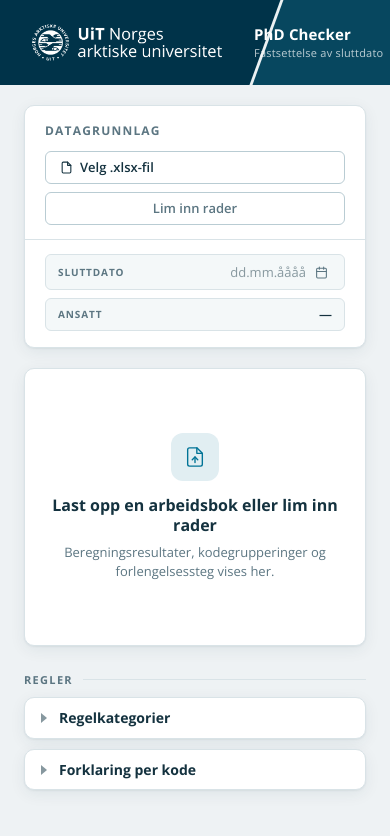
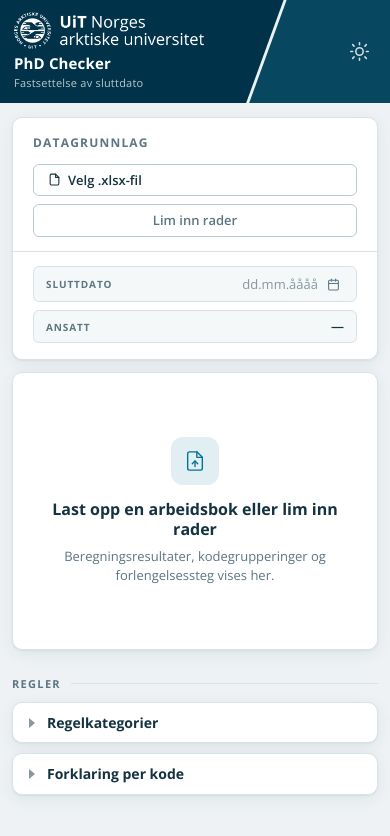
Before and after one commit to UiT-ITA/NySluttdato, a React (Vite) app: page / in a window 390 px wide. Shown: the top 836 px of the page. Built offline with nearby package versions, Linux system fonts and the light colour scheme.

Commit message:
feat: enhance layout and responsiveness; add skipped rows display in EmployeeCard

```diff
--- a/src/App.css
+++ b/src/App.css
@@ -6,6 +6,10 @@
   display: flex;
   flex-direction: column;
   min-height: 100vh;
+  /* Golvet for sidebredden. Smalere vindu enn dette → hele siden får en
+     horisontal scrollbar, og alt innhold fyller fortsatt hele sidebredden
+     (topplinje, kort osv. strekker seg til .app sin bredde, ikke viewporten). */
+  min-width: 360px;
 }
 
 /* ═══════════════════════════════════════════
@@ -16,8 +20,9 @@
   position: relative;
   overflow: hidden;
   display: flex;
+  flex-wrap: wrap;
   align-items: center;
-  gap: 12px;
+  gap: 8px 12px;
   padding: 14px 32px;
   background: var(--pc-navy);
   color: var(--pc-hero-text);
@@ -49,6 +54,12 @@
 .topbar > * {
   position: relative;
   z-index: 1;
+}
+
+.topbar-brand {
+  display: flex;
+  align-items: center;
+  gap: 12px;
 }
 
 .topbar-logo {
@@ -85,6 +96,7 @@
 
 .topbar-result {
   text-align: right;
+  margin-left: auto;
 }
 
 .topbar-result-label {
@@ -150,18 +162,43 @@
    HOVEDGRID: sidemeny + hovedflate
    ═══════════════════════════════════════════ */
 
+/* Mobil-først: én kolonne. min-width er sidens golv — smalere vindu enn dette
+   gir én scrollbar på hele siden, og alt i griddet fyller fortsatt full bredde.
+   minmax(0, 1fr) + min-width:0 på cellene lar brede tabeller scrolle INNI
+   boksene sine i stedet for å dra griddet bredere. */
 .layout {
   display: grid;
-  grid-template-columns: 340px 1fr;
+  grid-template-columns: minmax(0, 1fr);
   gap: 20px;
   padding: 20px 24px 28px;
   align-items: start;
-  width: 100%;
+  min-width: 360px;
 }
 
-@media (max-width: 980px) {
+.sidebar,
+.main {
+  min-width: 0;
+}
+
+/* Hovedflaten er en query-container, så nøkkeltallstripen kan reagere på SIN
+   EGEN bredde – ikke vindusbredden. Da fortsetter den å stå 5-på-rad når
+   sidemenyen forsvinner (hovedflaten blir jo bredere), og stables først når
+   den faktisk blir for smal for fem kolonner. */
+.main {
+  container-type: inline-size;
+}
+
+/* Sidemenyen er selv et grid — kortene er grid-celler med min-width:auto, så
+   uten dette ville et kort med lang tekst nekte å krympe under innholdet sitt
+   og dytte siden bredere enn golvet. */
+.sidebar > * {
+  min-width: 0;
+}
+
+/* Bred skjerm: sidemeny + hovedflate side om side */
+@media (min-width: 1100px) {
   .layout {
-    grid-template-columns: 1fr;
+    grid-template-columns: 340px minmax(0, 1fr);
   }
 }
 
@@ -502,11 +539,14 @@ input[type='file'] {
 
 /* ---------- Nøkkeltall ---------- */
 
+/* Samme to tilstander som hovedgriddet: stablet (full bredde per celle) på
+   smal skjerm, fem like kolonner på bred. 1px gap mot bakgrunnsfargen tegner
+   skillelinjene. */
 .pc-stats {
   display: grid;
-  grid-auto-flow: column;
-  grid-auto-columns: 1fr;
-  background: var(--pc-surface);
+  grid-template-columns: 1fr;
+  gap: 1px;
+  background: var(--pc-line);
   border: 1px solid var(--pc-line);
   border-radius: 10px;
   box-shadow: var(--pc-shadow);
@@ -514,13 +554,18 @@ input[type='file'] {
   margin: 0;
 }
 
+/* 5-på-rad så snart hovedflaten er bred nok til fem lesbare celler, ellers
+   stablet. Terskelen gjelder hovedflatens egen bredde (container), ikke
+   vindusbredden – så byttet skjer uavhengig av når sidemenyen kollapser. */
+@container (min-width: 680px) {
+  .pc-stats {
+    grid-template-columns: repeat(5, 1fr);
+  }
+}
+
 .pc-stat {
   padding: 14px 20px;
-  border-left: 1px solid var(--pc-line);
-}
-
-.pc-stat:first-child {
-  border-left: none;
+  background: var(--pc-surface);
 }
 
 .pc-stat dt {
@@ -584,8 +629,9 @@ input[type='file'] {
 
 .pc-cat-head {
   display: flex;
+  flex-wrap: wrap;
   align-items: center;
-  gap: 12px;
+  gap: 6px 12px;
   padding: 11px 16px;
   cursor: pointer;
 }
@@ -752,7 +798,7 @@ details[open] > .pc-cat-head {
 }
 
 .warning-panel {
-  margin-bottom: 12px;
+  margin-top: 12px;
 }
 
 .warning-panel .pc-cat-head h3 {
@@ -1117,4 +1163,46 @@ details[open] > .pc-cat-head {
   .modal-overlay {
     padding: 16px 8px;
   }
+
+  /* Kompakt topplinje: navnet under logoen (uten skillelinje), og «Ny sluttdato»
+     skjules her – den vises uansett i resultatkortet i sidemenyen. */
+  .topbar-brand {
+    flex-direction: column;
+    align-items: flex-start;
+    gap: 4px;
+  }
+
+  .topbar-sep {
+    display: none;
+  }
+
+  .topbar-result {
+    display: none;
+  }
 }
+
+/* Mindre luft når det er virkelig trangt */
+@media (max-width: 480px) {
+  .topbar {
+    padding: 12px 14px;
+  }
+
+  .layout {
+    padding: 14px 12px 22px;
+    gap: 12px;
+  }
+}
+
+/* Ved/under sidegolvet (360px) dukker den horisontale scrollbaren opp – da
+   fjernes sidepaddingen helt, så hver piksel av bredden går til innholdet. */
+@media (max-width: 360px) {
+  .topbar {
+    padding-left: 0;
+    padding-right: 0;
+  }
+
+  .layout {
+    padding-left: 0;
+    padding-right: 0;
+  }
+}
--- a/src/App.tsx
+++ b/src/App.tsx
@@ -126,11 +126,13 @@ function App() {
   return (
     <div className="app">
       <header className="topbar">
-        <img className="topbar-logo" src={uitLogo} alt="UiT Norges arktiske universitet" />
-        <div className="topbar-sep" />
-        <div className="topbar-appname">
-          PhD Checker
-          <small>Fastsettelse av sluttdato</small>
+        <div className="topbar-brand">
+          <img className="topbar-logo" src={uitLogo} alt="UiT Norges arktiske universitet" />
+          <div className="topbar-sep" />
+          <div className="topbar-appname">
+            PhD Checker
+            <small>Fastsettelse av sluttdato</small>
+          </div>
         </div>
         <div className="spacer" />
         <div className="topbar-result">
@@ -291,31 +293,11 @@ function App() {
         </aside>
 
         <main className="main">
-          {report?.skippedRows.length ? (
-            <details className="pc-cat warning-panel">
-              <summary className="pc-cat-head">
-                <span className="pc-caret" />
-                <h3>{report.skippedRows.length} hoppet over rader</h3>
-              </summary>
-              <ul>
-                {report.skippedRows.map((row) => (
-                  <li key={`${row.rowNumber}-${row.reason}`}>
-                    Rad {row.rowNumber}: {row.reason}
-                    <div className="skipped-row-cells">
-                      {row.cells?.length
-                        ? row.cells.map((cell) => cell || '(tom)').join(' · ')
-                        : '(ingen celleverdier funnet)'}
-                    </div>
-                  </li>
-                ))}
-              </ul>
-            </details>
-          ) : null}
-
           {selectedEmployee ? (
             <EmployeeCard
               employeeReport={selectedEmployee}
               calculation={calculation ?? undefined}
+              skippedRows={report?.skippedRows}
               calcDetailsOpen={calcDetailsOpen}
               onCalcDetailsToggle={setCalcDetailsOpen}
             />
@@ -343,6 +325,27 @@ function App() {
               <p>Beregningsresultater, kodegrupperinger og forlengelsessteg vises her.</p>
             </div>
           )}
+
+          {!selectedEmployee && report?.skippedRows.length ? (
+            <details className="pc-cat warning-panel">
+              <summary className="pc-cat-head">
+                <span className="pc-caret" />
+                <h3>{report.skippedRows.length} hoppet over rader</h3>
+              </summary>
+              <ul>
+                {report.skippedRows.map((row) => (
+                  <li key={`${row.rowNumber}-${row.reason}`}>
+                    Rad {row.rowNumber}: {row.reason}
+                    <div className="skipped-row-cells">
+                      {row.cells?.length
+                        ? row.cells.map((cell) => cell || '(tom)').join(' · ')
+                        : '(ingen celleverdier funnet)'}
+                    </div>
+                  </li>
+                ))}
+              </ul>
+            </details>
+          ) : null}
 
           <div className="pc-section-title">Regler</div>
           <details className="pc-cat">
--- a/src/components/EmployeeCard.tsx
+++ b/src/components/EmployeeCard.tsx
@@ -12,6 +12,7 @@ type EmployeeReport = ParsedWorkbook['employees'][number]
 interface EmployeeCardProps {
   employeeReport: EmployeeReport
   calculation?: EmployeeCalculation
+  skippedRows?: ParsedWorkbook['skippedRows']
   calcDetailsOpen?: boolean
   onCalcDetailsToggle?: (open: boolean) => void
 }
@@ -19,6 +20,7 @@ interface EmployeeCardProps {
 export function EmployeeCard({
   employeeReport,
   calculation,
+  skippedRows,
   calcDetailsOpen,
   onCalcDetailsToggle,
 }: EmployeeCardProps) {
@@ -67,6 +69,27 @@ export function EmployeeCard({
         </div>
       ) : null}
 
+      {skippedRows?.length ? (
+        <details className="pc-cat warning-panel">
+          <summary className="pc-cat-head">
+            <span className="pc-caret" />
+            <h3>{skippedRows.length} hoppet over rader</h3>
+          </summary>
+          <ul>
+            {skippedRows.map((row) => (
+              <li key={`${row.rowNumber}-${row.reason}`}>
+                Rad {row.rowNumber}: {row.reason}
+                <div className="skipped-row-cells">
+                  {row.cells?.length
+                    ? row.cells.map((cell) => cell || '(tom)').join(' · ')
+                    : '(ingen celleverdier funnet)'}
+                </div>
+              </li>
+            ))}
+          </ul>
+        </details>
+      ) : null}
+
       <div className="pc-section-title">Fravær etter kategori</div>
 
       {Array.from(rowsByCode.entries()).map(([code, codeRows]) => (
```
